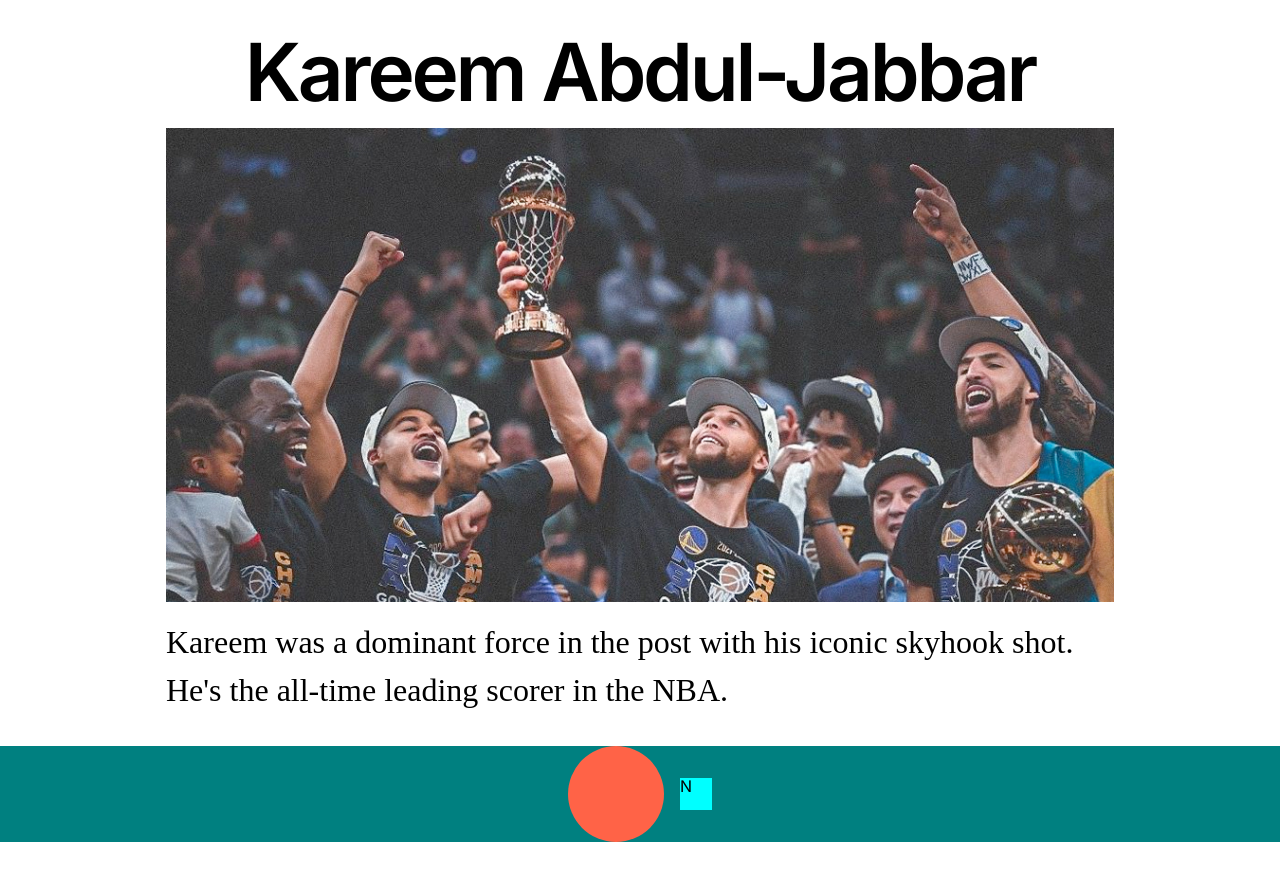
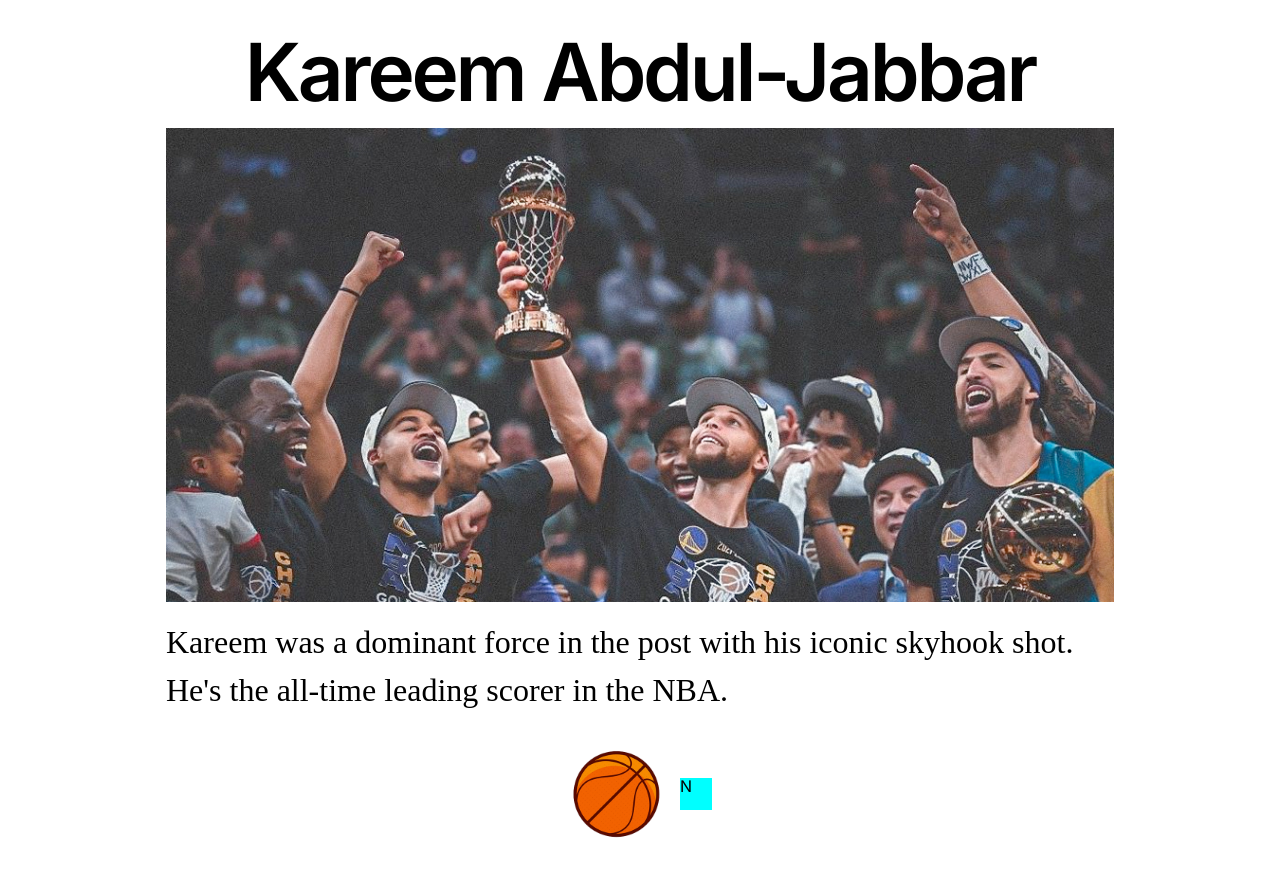
Before and after one commit to rqphy/NBA75, a Next.js app: page /player/0 in a window 1280 px wide. Built offline with nearby package versions, Linux system fonts and the light colour scheme.

Commit message:
:dizzy: switch hover animation

```diff
--- a/app/_components/Switch/Switch.module.css
+++ b/app/_components/Switch/Switch.module.css
@@ -4,7 +4,6 @@
     justify-content: center;
     align-items: center;
     gap: 1rem;
-    background-color: teal;
     margin: 0 0 2rem;
 }
 
@@ -19,5 +18,10 @@
     height: var(--bball_size);
     width: var(--bball_size);
     border-radius: 50%;
-    background-color: tomato;
+    transition: transform 0.3s ease-out;
+    transform: rotate(0);
 }
+
+.switch:hover .bball {
+    transform: rotate(40deg);
+}
--- a/app/_components/Switch/Switch.tsx
+++ b/app/_components/Switch/Switch.tsx
@@ -12,7 +12,9 @@ export default function Switch({ currentId }: switchProps) {
                     P
                 </Link>
             )}
-            <div className={styles.bball}></div>
+            <figure className={styles.bball}>
+                <img src="/bball.png" alt="basketball icon" />
+            </figure>
             {currentId < 75 && (
                 <Link href={`/player/${currentId + 1}`} className={styles.next}>
                     N
```
